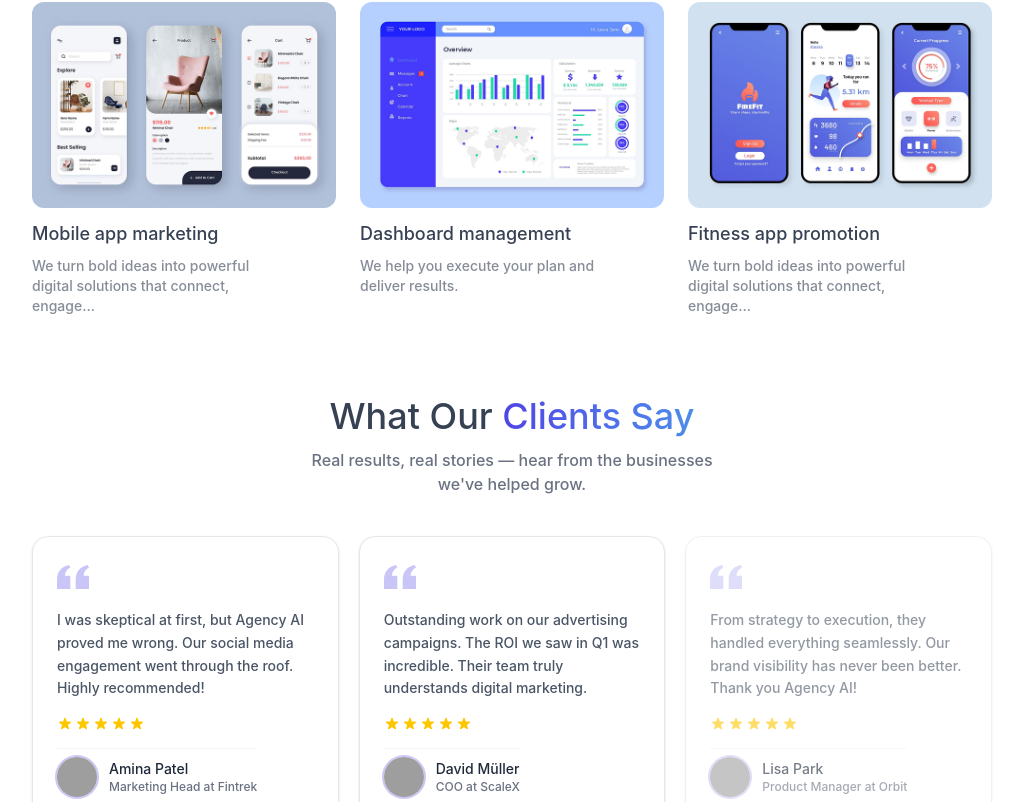
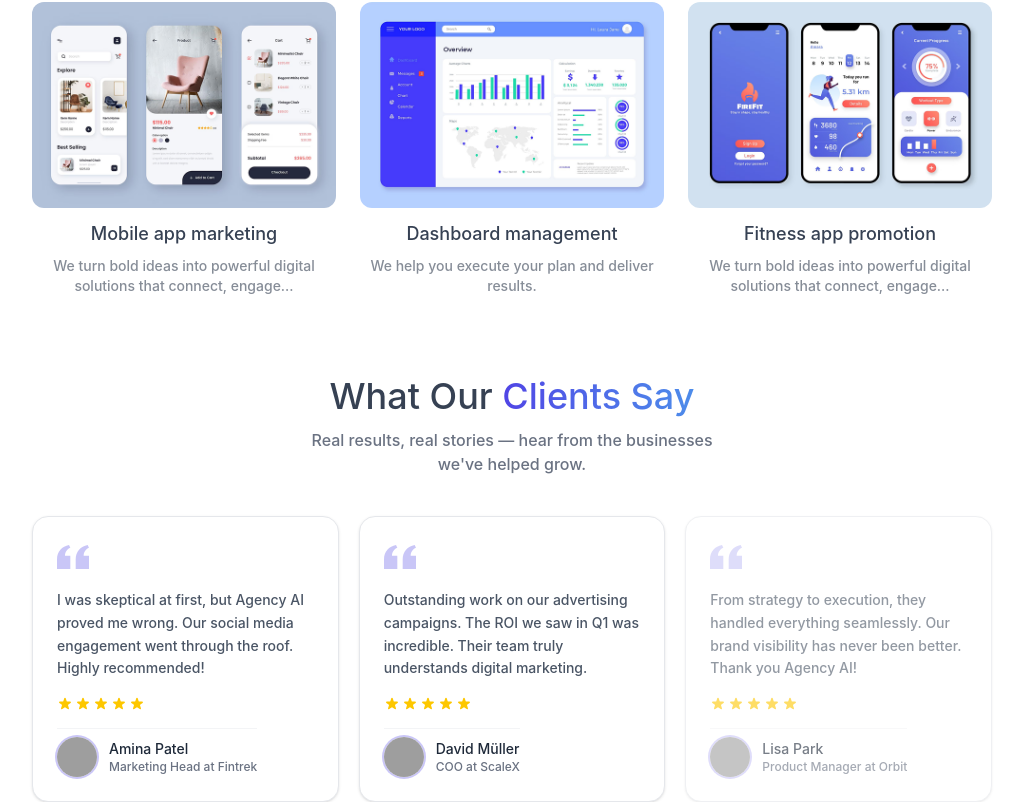
Before and after one commit to AhmedShaikh86/My-First-React-Project, a React (Vite) app: page / in a window 1280 px wide. Shown: the part 2607-3409 px from the top of the page, without its empty margins (128-1151 px from the left). Built offline with nearby package versions, Linux system fonts and the light colour scheme; grey boxes are pictures that could not be loaded.

Commit message:
ourwork text center fix

```diff
--- a/src/components/OurWork.jsx
+++ b/src/components/OurWork.jsx
@@ -40,10 +40,10 @@ const OurWork = () => {
               whileInView={{ opacity: 1, y: 0 }}
               transition={{ duration: 0.5, delay: index * 0.2 }}
               viewport={{ once: true }}
-              key={index} className='hover:scale-102 duration-500 transition-all cursor-pointer text-left'>
+              key={index} className='hover:scale-102 duration-500 transition-all cursor-pointer text-center'>
               <img src={work.Image} className='w-full rounded-xl' alt="" />
               <h3 className='mt-3 mb-2 text-lg font-semibold'>{work.title}</h3>
-              <p className='text-sm opacity-60 w-5/6'>{work.description}</p>
+              <p className='text-sm opacity-60 w-full mx-auto'>{work.description}</p>
             </motion.div>
           ))
         }
```
